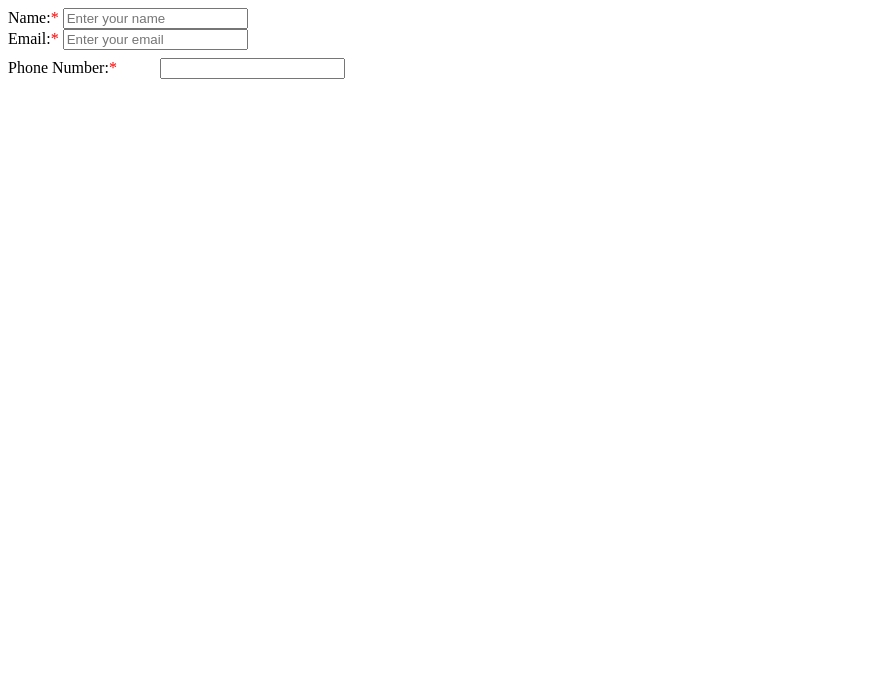
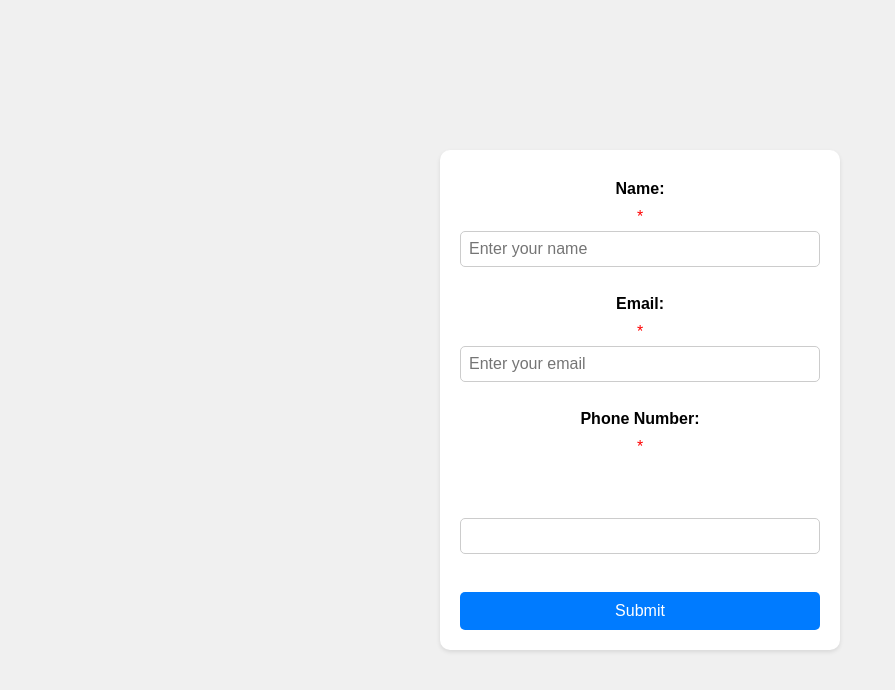
Before and after one commit to cookereafor/assignment, a plain HTML site: page index.html in a window 1280 px wide. Shown: the whole page, without its empty margins (0-895 px from the left). Drawn offline with Linux system fonts and the light colour scheme.

Commit message:
second commit

```diff
--- a/design.css
+++ b/design.css
@@ -4,11 +4,85 @@ span {
   float: none;
 }
 
-#countrycode {
-  width: 200px;
+/* Reset default margin and padding */
+* {
+  margin: 0;
+  padding: 0;
+  box-sizing: border-box;
 }
 
-img {
-  width: 35px;
-  height: 23px;
+/* Apply a background color to the entire page */
+body {
+  background-color: #f0f0f0;
+  font-family: Arial, sans-serif;
+  display: flex;
+  justify-content: center;
+  align-items: center;
+  height: 100vh;
 }
+
+/* Style the main container */
+main {
+  background-color: #fff;
+  border-radius: 10px;
+  padding: 20px;
+  box-shadow: 0 2px 4px rgba(0, 0, 0, 0.1);
+  max-width: 400px;
+  width: 100%;
+  text-align: center;
+}
+
+/* Style the form */
+form {
+  display: flex;
+  flex-direction: column;
+  align-items: center; /* Center-align form elements */
+}
+
+/* Style the labels and inputs */
+label {
+  margin-top: 10px;
+  font-weight: bold;
+}
+
+input {
+  margin-top: 5px;
+  padding: 8px;
+  border: 1px solid #ccc;
+  border-radius: 5px;
+  width: 100%;
+  font-size: 16px;
+  transition: border-color 0.3s;
+}
+
+input:focus {
+  border-color: #007bff;
+  outline: none;
+}
+
+/* Style the submit button */
+#submit {
+  background-color: #007bff;
+  color: #fff;
+  border: none;
+  padding: 10px;
+  border-radius: 5px;
+  font-size: 16px;
+  cursor: pointer;
+  margin-top: 20px;
+}
+
+#submit:hover {
+  background-color: #0056b3;
+}
+
+/* Style the carrier logo image and span (required indicator) */
+.carrier,
+span {
+  margin-top: 10px;
+  display: inline-block; /* Put elements on the same line */
+}
+
+.carrier {
+  max-width: 50px;
+}
--- a/index.html
+++ b/index.html
@@ -41,6 +41,7 @@
           maxlength="14"
           minlength="11"
         /><br />
+        <input type="submit" id="submit" />
       </form>
     </main>
     <script src="script.js"></script>
--- a/script.js
+++ b/script.js
@@ -95,6 +95,6 @@ phoneInput.addEventListener("input", function () {
       carrierLogo.src = "logo-4.png";
       break;
     default:
-      carrierLogo.src = "default-logo.png";
+      carrierLogo.src = "default.png";
   }
 });
```
Also changed, not shown: 1 other file.
